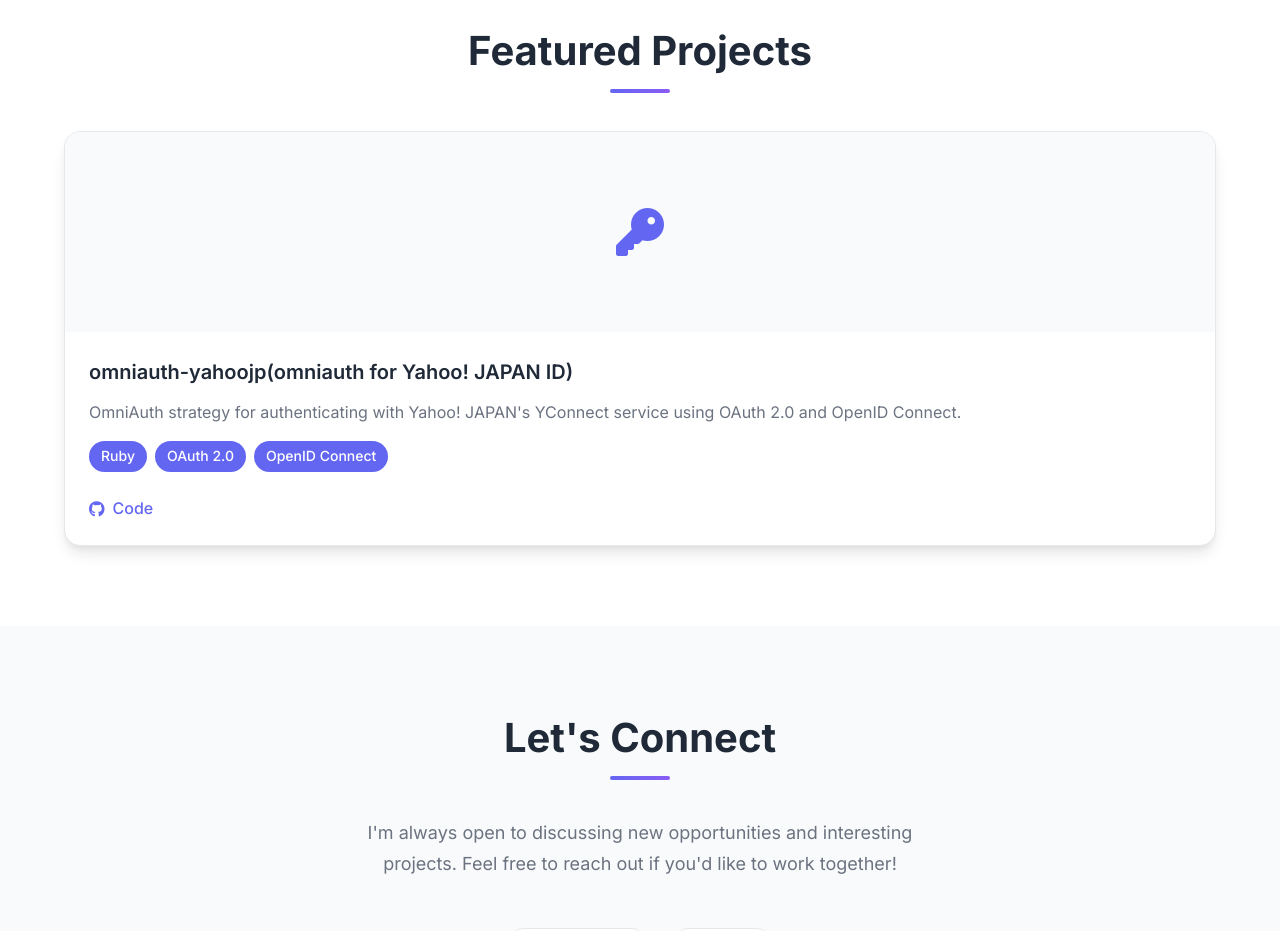
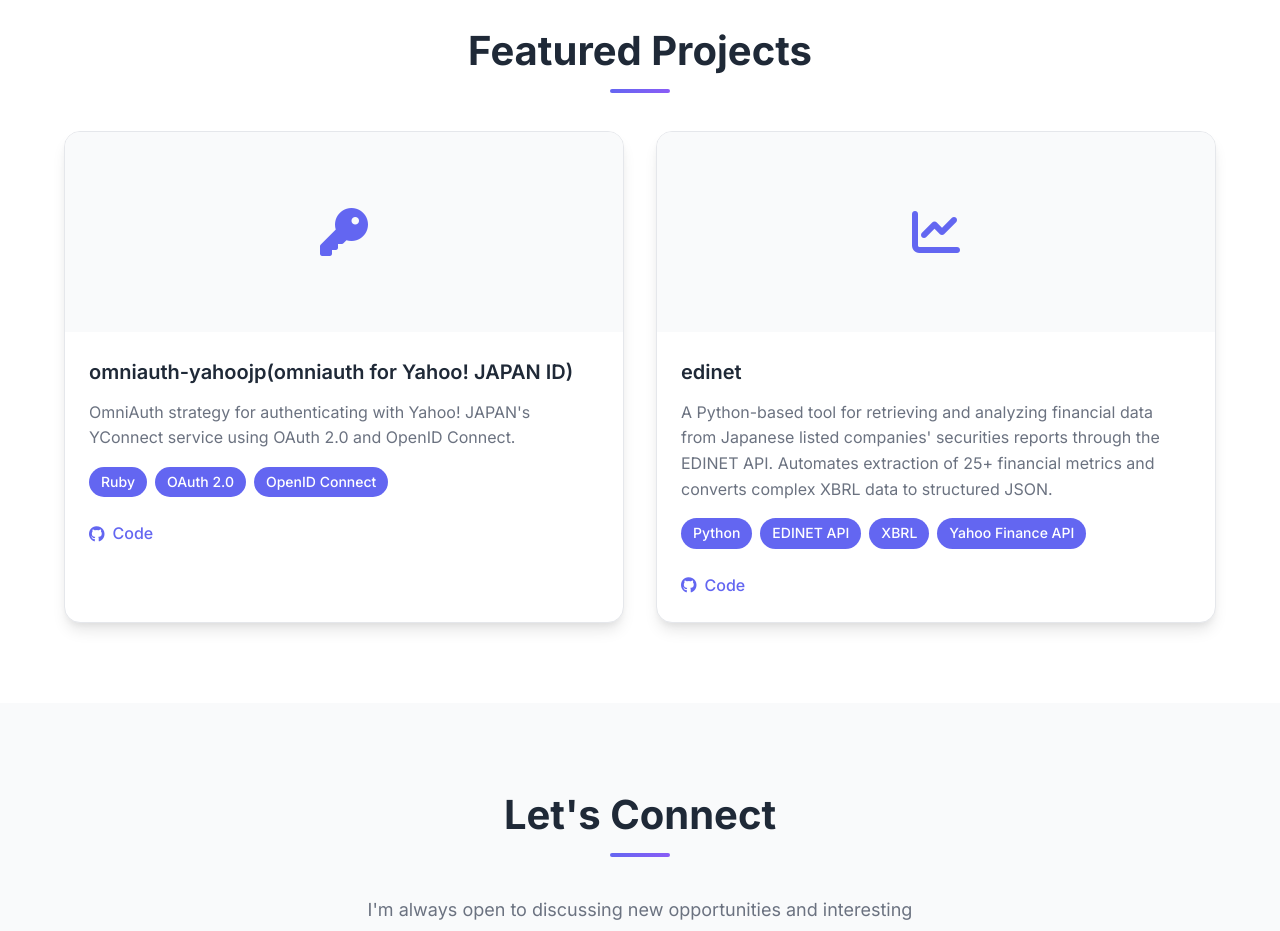
Before and after one commit to mikanmarusan/mikanmarusan.github.io, a plain HTML site: page index.html in a window 1280 px wide. Shown: the part 1340-2271 px from the top of the page. Drawn offline with Linux system fonts and the light colour scheme.

Commit message:
add edinet project to featured projects

```diff
--- a/index.html
+++ b/index.html
@@ -122,6 +122,31 @@
                             </div>
                         </div>
                     </div>
+                    <div class="project-card">
+                        <div class="project-image">
+                            <div class="project-placeholder">
+                                <i class="fas fa-chart-line"></i>
+                            </div>
+                        </div>
+                        <div class="project-content">
+                            <h3 class="project-title">edinet</h3>
+                            <p class="project-description">
+                                A Python-based tool for retrieving and analyzing financial data from Japanese listed companies' securities reports through the EDINET API. Automates extraction of 25+ financial metrics and converts complex XBRL data to structured JSON.
+                            </p>
+                            <div class="project-tech">
+                                <span class="tech-tag">Python</span>
+                                <span class="tech-tag">EDINET API</span>
+                                <span class="tech-tag">XBRL</span>
+                                <span class="tech-tag">Yahoo Finance API</span>
+                            </div>
+                            <div class="project-links">
+                                <a href="https://github.com/mikanmarusan/edinet" class="project-link">
+                                    <i class="fab fa-github"></i>
+                                    Code
+                                </a>
+                            </div>
+                        </div>
+                    </div>
                 </div>
             </div>
         </section>
```
